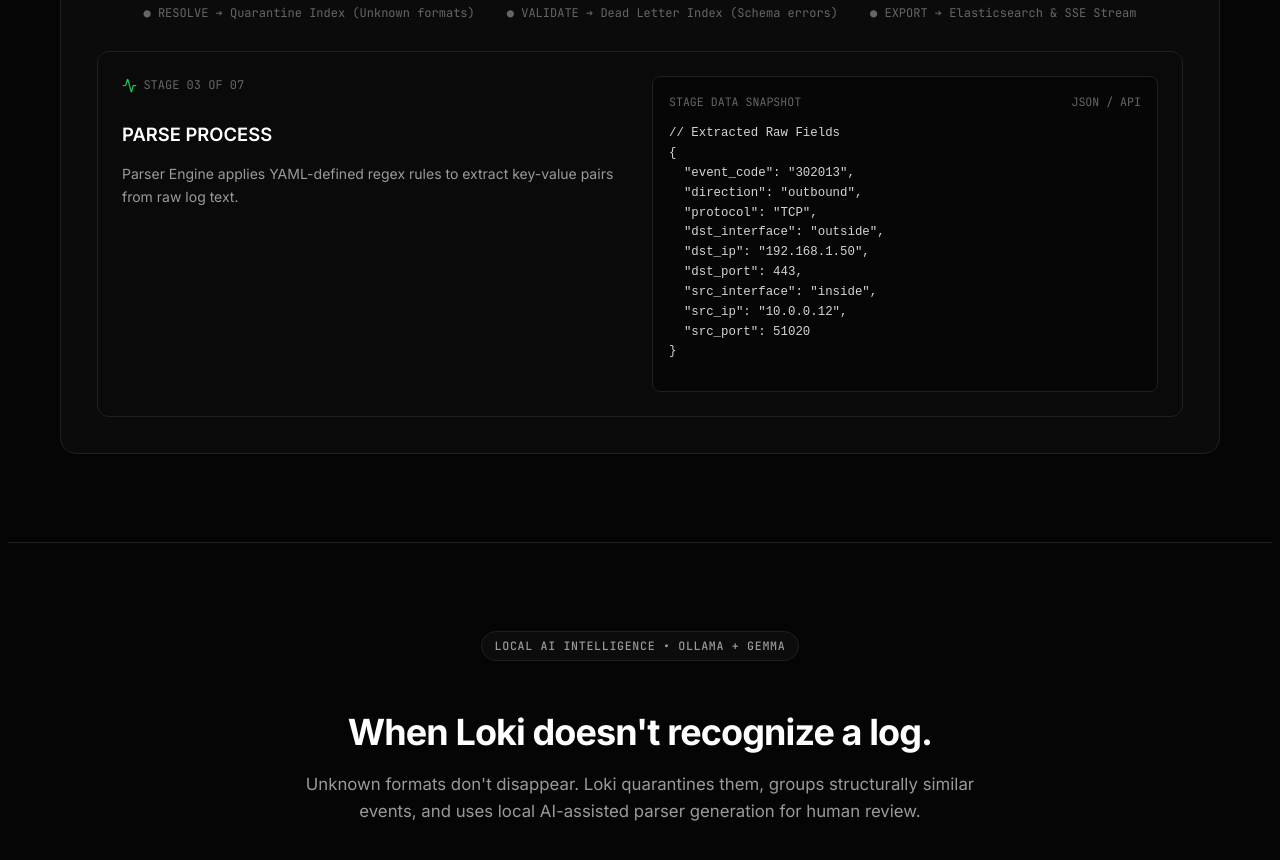
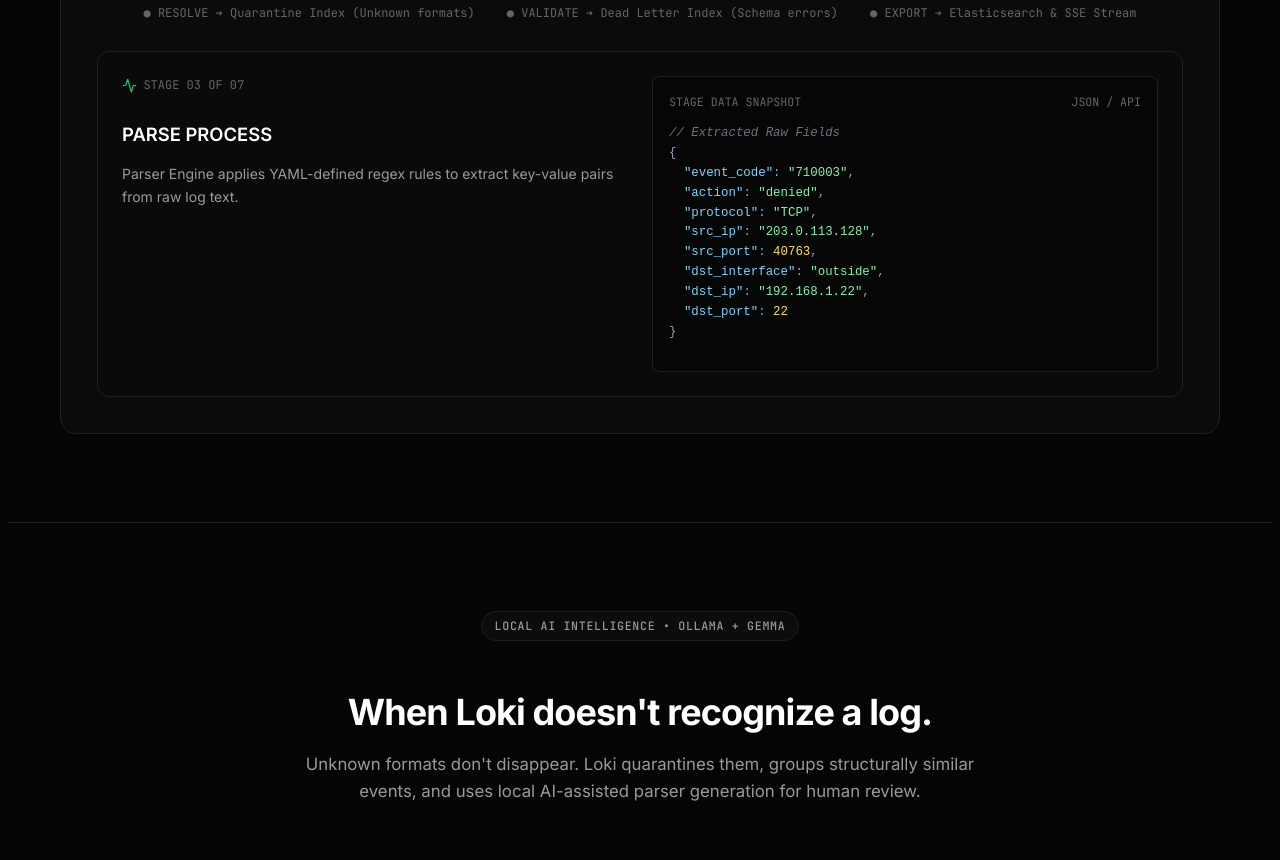
Before and after one commit to ShahbazCoder1/Loki, a React (Vite) app in the folder landing-page/: page / in a window 1280 px wide. Shown: the part 1780-2640 px from the top of the page. Built offline with nearby package versions, Linux system fonts and the light colour scheme.

Commit message:
update Stage Data Snapshot

```diff
--- a/landing-page/src/components/PipelineArchitecture.jsx
+++ b/landing-page/src/components/PipelineArchitecture.jsx
@@ -1,5 +1,89 @@
 import React, { useState } from 'react';
 import { ChevronRight, Activity } from 'lucide-react';
+
+function highlightCode(codeStr) {
+  const lines = codeStr.split('\n');
+  return lines.map((line, lineIdx) => {
+    if (line.trim().startsWith('//')) {
+      return (
+        <div key={lineIdx} className="code-line">
+          <span className="token-comment">{line}</span>
+        </div>
+      );
+    }
+
+    if (line.startsWith('PUT ') || line.startsWith('POST ')) {
+      const parts = line.split(' ');
+      return (
+        <div key={lineIdx} className="code-line">
+          <span className="token-keyword">{parts[0]}</span>{' '}
+          <span className="token-string">{line.substring(parts[0].length + 1)}</span>
+        </div>
+      );
+    }
+
+    const tokens = [];
+    const regex = /("(\\u[a-fA-F0-9]{4}|\\[^u]|[^\\"])*"(\s*:)?|\b(true|false|null)\b|-?\d+(?:\.\d*)?(?:[eE][+\-]?\d+)?|[{}\[\]:,])/g;
+    let lastIndex = 0;
+    let match;
+
+    while ((match = regex.exec(line)) !== null) {
+      if (match.index > lastIndex) {
+        tokens.push({
+          type: 'text',
+          value: line.substring(lastIndex, match.index),
+        });
+      }
+
+      const tokenVal = match[0];
+      if (/^"/.test(tokenVal)) {
+        if (/:$/.test(tokenVal)) {
+          tokens.push({ type: 'key', value: tokenVal.slice(0, -1) });
+          tokens.push({ type: 'punct', value: ':' });
+        } else {
+          tokens.push({ type: 'string', value: tokenVal });
+        }
+      } else if (/^(true|false)$/.test(tokenVal)) {
+        tokens.push({ type: 'boolean', value: tokenVal });
+      } else if (/^null$/.test(tokenVal)) {
+        tokens.push({ type: 'null', value: tokenVal });
+      } else if (!isNaN(Number(tokenVal))) {
+        tokens.push({ type: 'number', value: tokenVal });
+      } else {
+        tokens.push({ type: 'punct', value: tokenVal });
+      }
+
+      lastIndex = regex.lastIndex;
+    }
+
+    if (lastIndex < line.length) {
+      tokens.push({ type: 'text', value: line.substring(lastIndex) });
+    }
+
+    return (
+      <div key={lineIdx} className="code-line">
+        {tokens.map((token, tokIdx) => {
+          switch (token.type) {
+            case 'key':
+              return <span key={tokIdx} className="token-key">{token.value}</span>;
+            case 'string':
+              return <span key={tokIdx} className="token-string">{token.value}</span>;
+            case 'number':
+              return <span key={tokIdx} className="token-number">{token.value}</span>;
+            case 'boolean':
+              return <span key={tokIdx} className="token-boolean">{token.value}</span>;
+            case 'null':
+              return <span key={tokIdx} className="token-null">{token.value}</span>;
+            case 'punct':
+              return <span key={tokIdx} className="token-punct">{token.value}</span>;
+            default:
+              return <React.Fragment key={tokIdx}>{token.value}</React.Fragment>;
+          }
+        })}
+      </div>
+    );
+  });
+}
 
 export default function PipelineArchitecture() {
   const [activeStage, setActiveStage] = useState('PARSE');
@@ -9,12 +93,22 @@ export default function PipelineArchitecture() {
       id: 'INGEST',
       label: 'INGEST',
       step: '01',
-      desc: 'Receives multi-vendor raw logs through the high-throughput HTTP API endpoint (POST /api/logs).',
-      codeSample: `// Input Payload: POST /api/logs
+      desc: 'Receives multi-vendor raw logs through the HTTP API and stores authentic raw event records (raw-events/).',
+      codeSample: `// Source: raw-events/0005e8c0-fcf5-48c7-8ea1-f524e6b86d5a.json
 {
-  "raw": "%ASA-6-302013: Built outbound TCP connection 208 for outside:192.168.1.50/443 to inside:10.0.0.12/51020",
-  "source_ip": "10.0.0.1",
-  "received_at": "2026-10-04T09:30:00.000Z"
+  "event_id": "0005e8c0-fcf5-48c7-8ea1-f524e6b86d5a",
+  "content_fingerprint": "67fea89b1463a546f80dc7114a3ec83123ea397b74e07d461a0b3aac11e7b38d",
+  "received_at": "2026-09-23T15:14:40.775Z",
+  "raw": {
+    "immutable_payload": "%ASA-3-710003: TCP access denied by ACL from 203.0.113.128/40763 to outside:192.168.1.22/22",
+    "encoding": "utf-8",
+    "integrity_hash": "sha256:67fea89b1463a546f80dc7114a3ec83123ea397b74e07d461a0b3aac11e7b38d"
+  },
+  "transport": {
+    "receiver": "http_api",
+    "protocol": "http"
+  },
+  "processing_status": "RECEIVED"
 }`,
     },
     {
@@ -37,15 +131,14 @@ export default function PipelineArchitecture() {
       desc: 'Parser Engine applies YAML-defined regex rules to extract key-value pairs from raw log text.',
       codeSample: `// Extracted Raw Fields
 {
-  "event_code": "302013",
-  "direction": "outbound",
+  "event_code": "710003",
+  "action": "denied",
   "protocol": "TCP",
+  "src_ip": "203.0.113.128",
+  "src_port": 40763,
   "dst_interface": "outside",
-  "dst_ip": "192.168.1.50",
-  "dst_port": 443,
-  "src_interface": "inside",
-  "src_ip": "10.0.0.12",
-  "src_port": 51020
+  "dst_ip": "192.168.1.22",
+  "dst_port": 22
 }`,
     },
     {
@@ -58,10 +151,11 @@ export default function PipelineArchitecture() {
   "event.kind": "event",
   "event.category": "network",
   "event.type": "connection",
-  "source.ip": "10.0.0.12",
-  "source.port": 51020,
-  "destination.ip": "192.168.1.50",
-  "destination.port": 443,
+  "action": "DENIED",
+  "source.ip": "203.0.113.128",
+  "source.port": 40763,
+  "destination.ip": "192.168.1.22",
+  "destination.port": 22,
   "network.transport": "tcp"
 }`,
     },
@@ -85,10 +179,10 @@ export default function PipelineArchitecture() {
       desc: 'Event Assembler binds provenance metadata, processing timestamps, and immutable execution lineage UUIDs.',
       codeSample: `// Assembled Provenance Envelope
 {
-  "event_id": "evt-8f4b-4890",
-  "lineage_id": "lin-9921-a4b1",
+  "event_id": "0005e8c0-fcf5-48c7-8ea1-f524e6b86d5a",
+  "lineage_id": "lin-67fe-a89b",
   "_provenance": {
-    "ingested_at": "2026-10-04T09:30:00.102Z",
+    "ingested_at": "2026-09-23T15:14:40.775Z",
     "parser_version": "1.4.0"
   }
 }`,
@@ -99,9 +193,9 @@ export default function PipelineArchitecture() {
       step: '07',
       desc: 'Exports clean normalized events to Elasticsearch (ulpf-events), streams Server-Sent Events (SSE), and updates Kibana.',
       codeSample: `// Elasticsearch Indexing (ulpf-events)
-PUT /ulpf-events/_doc/evt-8f4b-4890
+PUT /ulpf-events/_doc/0005e8c0-fcf5-48c7-8ea1-f524e6b86d5a
 {
-  "index": "ulpf-events-2026.10",
+  "index": "ulpf-events-2026.09",
   "status": "INDEXED",
   "sse_broadcast": true
 }`,
@@ -168,7 +262,7 @@ PUT /ulpf-events/_doc/evt-8f4b-4890
                 <span>STAGE DATA SNAPSHOT</span>
                 <span>JSON / API</span>
               </div>
-              <pre>{currentStageInfo.codeSample}</pre>
+              <pre>{highlightCode(currentStageInfo.codeSample)}</pre>
             </div>
           </div>
         </div>
--- a/landing-page/src/index.css
+++ b/landing-page/src/index.css
@@ -703,6 +703,42 @@ body {
   line-height: 1.6;
 }
 
+/* Syntax Highlighting Tokens */
+.token-comment {
+  color: #6b7280;
+  font-style: italic;
+}
+
+.token-key {
+  color: #7dd3fc;
+}
+
+.token-string {
+  color: #86efac;
+  word-break: break-all;
+}
+
+.token-number {
+  color: #fde047;
+}
+
+.token-boolean {
+  color: #c084fc;
+}
+
+.token-null {
+  color: #94a3b8;
+}
+
+.token-punct {
+  color: #94a3b8;
+}
+
+.token-keyword {
+  color: var(--accent-green);
+  font-weight: 600;
+}
+
 /* Unknown Log Intelligence Flow */
 .flow-diag-card {
   background: var(--bg-surface);
```
Also changed, not shown: landing-page/public/Architecture.svg (added).
